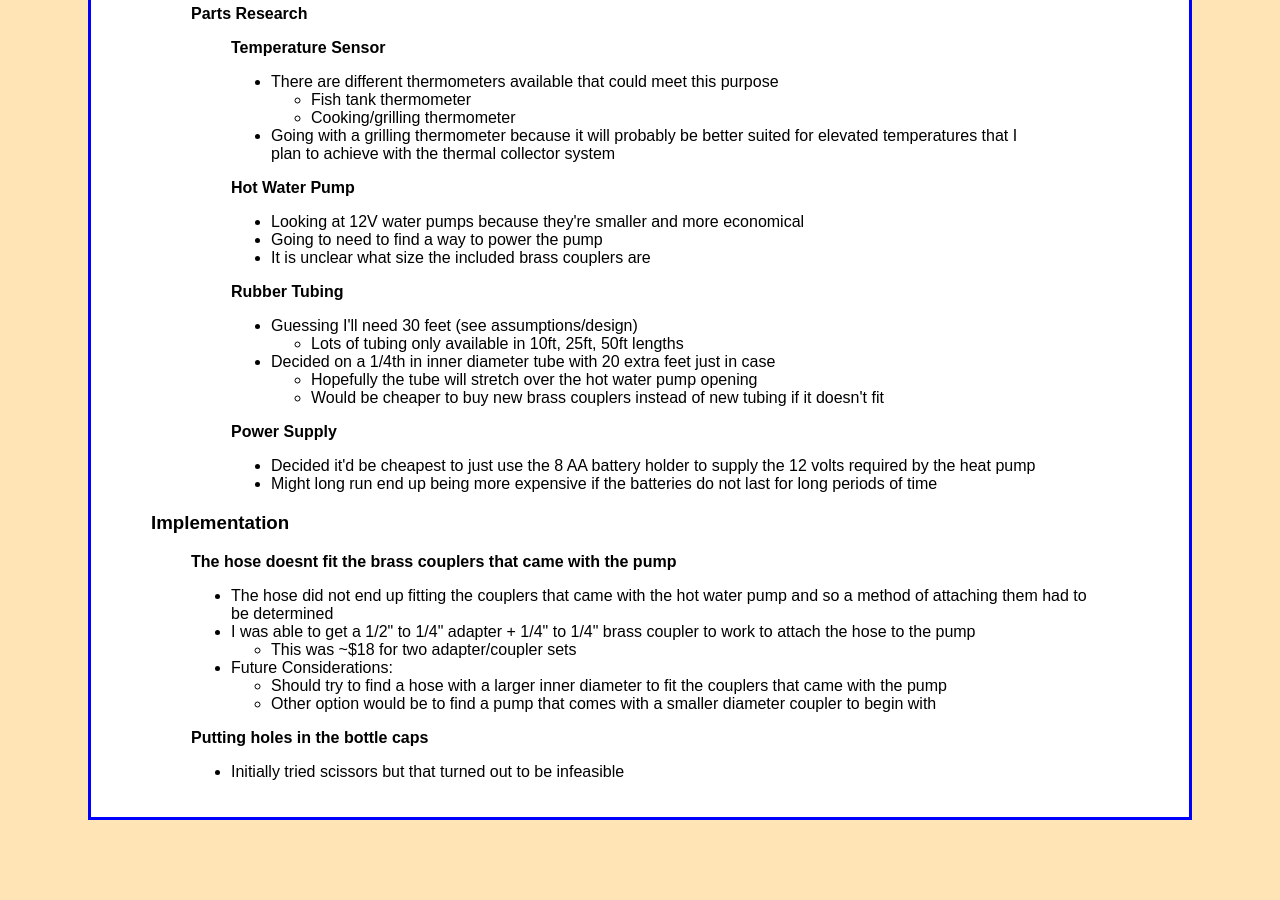
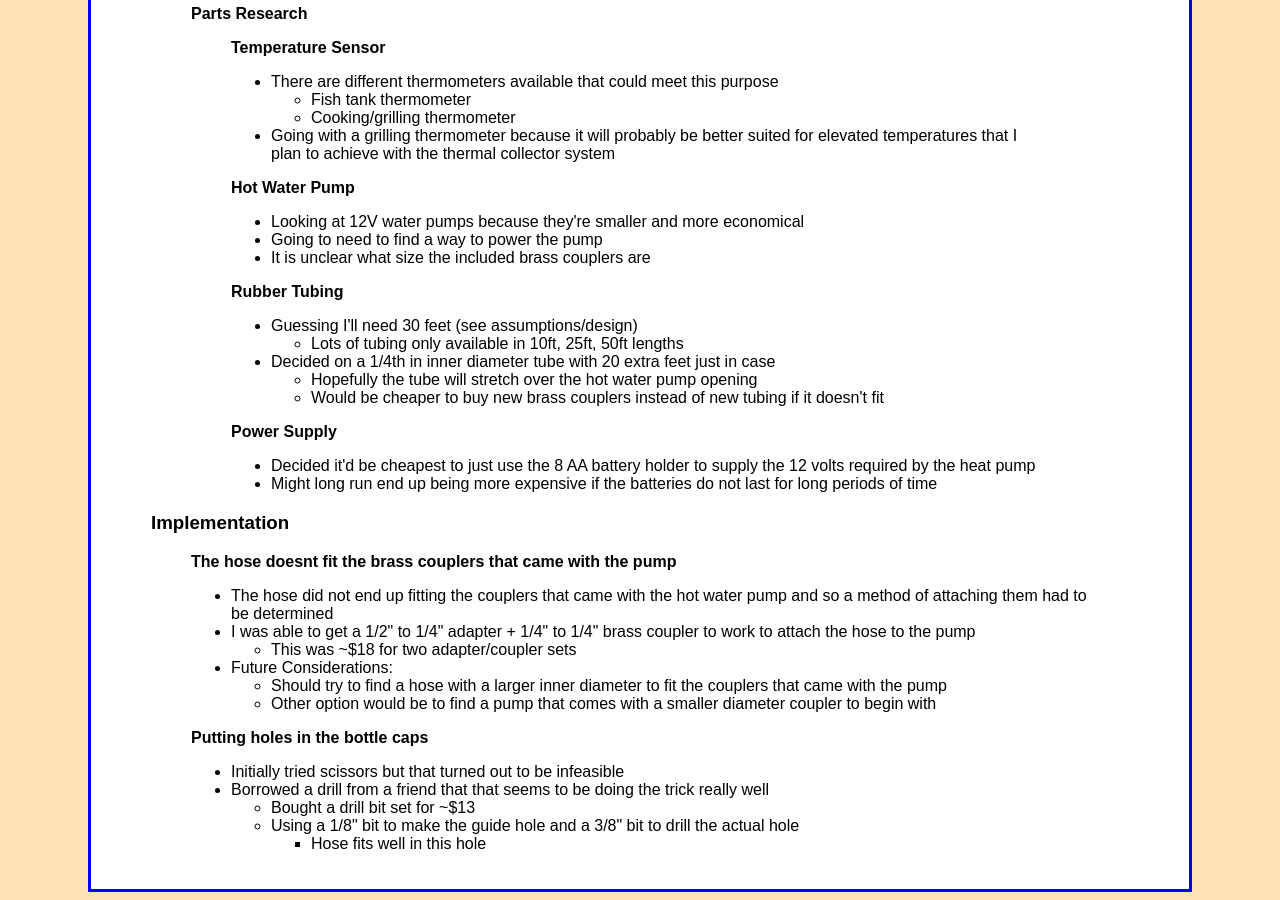
Before and after one commit to jbm950/jbm950.github.io, a Jekyll site: the page built from projects/solar_thermal_mk1/solar_thermal_mk1.html, in a window 1280 px wide and 900 px high, scrolled down 1579 px. Built offline with Jekyll 4.4.1, drawn with Linux system fonts in a browser that asks for light colours; Markdown is read by kramdown in place of the engine named in the settings; before the commit the page ends 2407 px from its top, so only the background shows below that.

Commit message:
added info about drilling bottle caps to solar thermal project

```diff
--- a/projects/solar_thermal_mk1/solar_thermal_mk1.html
+++ b/projects/solar_thermal_mk1/solar_thermal_mk1.html
@@ -203,6 +203,14 @@ $82.40
 <blockquote>
 <ul>
 <li>Initially tried scissors but that turned out to be infeasible</li>
+<li>Borrowed a drill from a friend that that seems to be doing the trick really well
+<ul>
+<li>Bought a drill bit set for ~$13</li>
+<li>Using a 1/8&quot; bit to make the guide hole and a 3/8&quot; bit to drill the actual hole
+<ul>
+<li>Hose fits well in this hole</li>
+</ul></li>
+</ul></li>
 </ul>
 </blockquote>
 </body>
```
Also changed, not shown: source/projects/solar_thermal_mk1/solar_thermal_mk1.md (+6 -0 lines).
